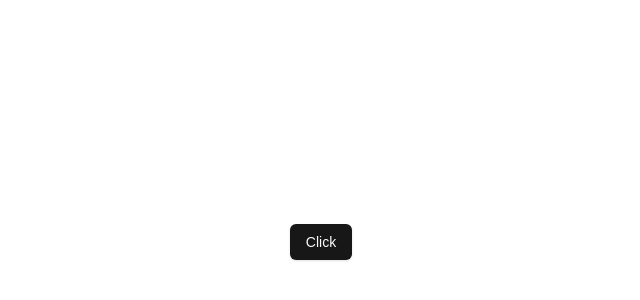
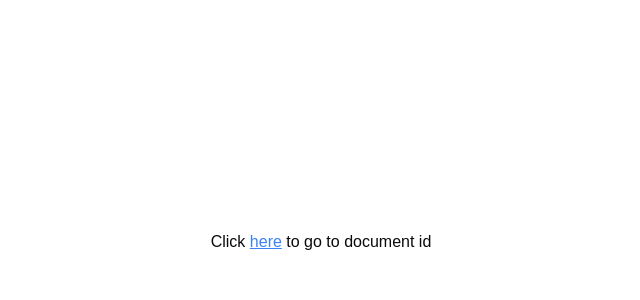
Before and after one commit to thapaRoyal/docify, a Next.js app: page / in a window 1280 px wide. Shown: the part 158-458 px from the top of the page, without its empty margins (319-959 px from the left). Built offline with nearby package versions, Linux system fonts and the light colour scheme.

Commit message:
basic project structure

```diff
--- /dev/null
+++ b/src/app/documents/[documentId]/page.tsx
@@ -0,0 +1,10 @@
+interface DocumentIdPageProps {
+  params: Promise<{ documentId: string }>;
+}
+
+const DocumentIdPage = async ({ params }: DocumentIdPageProps) => {
+  const { documentId } = await params;
+  return <div>DocumentIdPage {documentId}</div>;
+};
+
+export default DocumentIdPage;
--- /dev/null
+++ b/src/app/documents/page.tsx
@@ -0,0 +1,5 @@
+const DocumentsPage = () => {
+  return <div>DocumentsPage</div>;
+};
+
+export default DocumentsPage;
--- a/src/app/page.tsx
+++ b/src/app/page.tsx
@@ -1,10 +1,14 @@
-import { Button } from "@/components/ui/button";
+import Link from "next/link";
 
 const Home = () => {
   return (
     <div className="flex min-h-screen justify-center items-center">
       <p>
-        <Button>Click</Button>
+        Click{" "}
+        <Link href="/documents/123">
+          <span className="text-blue-500 underline">here</span>{" "}
+        </Link>{" "}
+        to go to document id
       </p>
     </div>
   );
```
